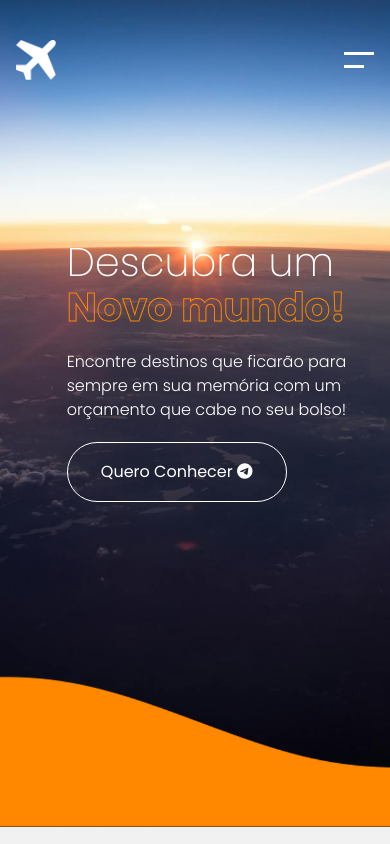
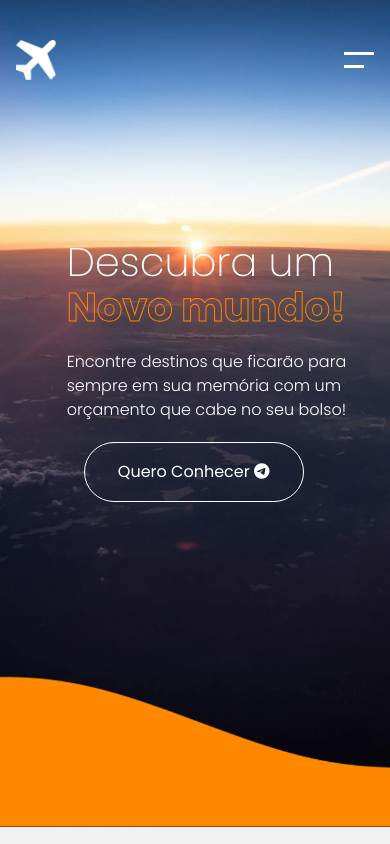
Before and after one commit to 17071996-Lucas-dos-Santos-Soares/travelworld, a plain HTML site: page index.html in a window 390 px wide. Shown: the top 844 px of the page. Drawn offline with nearby package versions, Linux system fonts and the light colour scheme.

Commit message:
Update mobile.css

```diff
--- a/css/mobile.css
+++ b/css/mobile.css
@@ -40,6 +40,7 @@
 
     .hero-site button {
         font-size: 1rem;
+        margin-left: 17px;
     }
 
     .vantagens .itens-container {
```
